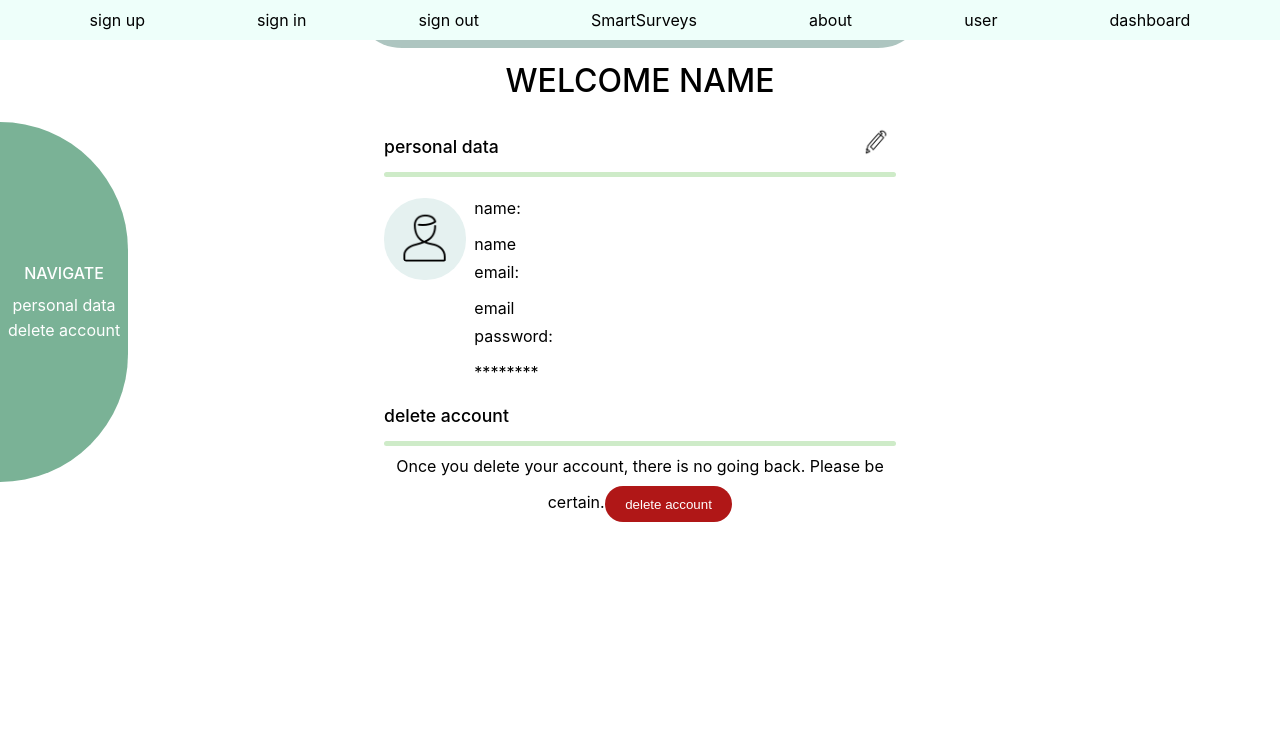
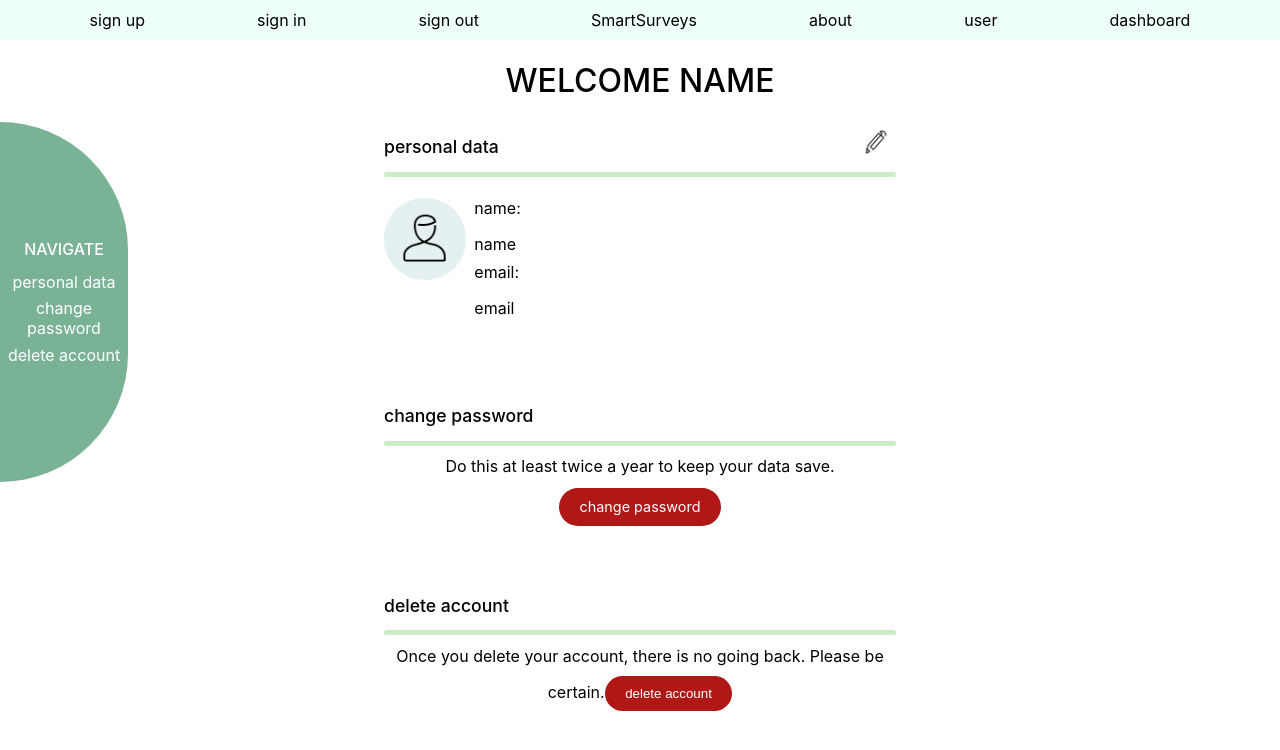
Before and after one commit to rishdor/emotional-response-recognition-in-surveys, a React (Create React App) app in the folder frontend/: page /user in a window 1280 px wide. Shown: the top 750 px of the page. Built offline with nearby package versions, Linux system fonts and the light colour scheme.

Commit message:
change password

```diff
--- a/frontend/src/css/User.css
+++ b/frontend/src/css/User.css
@@ -13,7 +13,7 @@
 
 .user_section{
     width: 40%;
-    margin: 0 auto;
+    margin: 0 auto 5% auto;
     display: flex;
     flex-direction: column;
 }
@@ -53,6 +53,11 @@
             height: 30px;
         }
 
+        .edit_icon_checkbox:checked ~ .edit_container_password{
+            margin-top: 0;
+            opacity: 1;
+        }
+
 
 .data_container{
     display: grid;
@@ -76,6 +81,9 @@
             margin-top: 10px;
         }
 
+        .change_pass_info{
+            margin: 0 auto 4% auto;
+        }
 
         .data{
             display: flex;
@@ -91,7 +99,9 @@
             margin-bottom: 2%;
         }
 
-.edit_container{
+.edit_container,
+.edit_container_password
+{
     background-color: var(--edit_background_color);
     position: absolute;
     top: 30vh;
@@ -143,7 +153,8 @@
     text-align: center;
 }
 
-    .delete_account input[type="submit"]{
+    .delete_account input[type="submit"],
+    .change_pass_label{
         background-color: var(--delete_color);
         color: #FFFFFF;
         border-radius: 30px;
@@ -152,7 +163,12 @@
         margin-top: 2%;
     }
 
-    .delete_account input[type="submit"]:hover{
+    .change_pass_label{
+        font-size: 90%;
+    }
+
+    .delete_account input[type="submit"]:hover,
+    .change_pass_label:hover{
         cursor: pointer;
         background-color: var(--delete_color_hover);
 }
--- a/frontend/src/js/User.js
+++ b/frontend/src/js/User.js
@@ -12,6 +12,7 @@ function User() {
         <ul>
             <li><h3>NAVIGATE</h3></li>
             <li><a href="#personal_data">personal data</a></li>
+            <li><a href="#change_password">change password</a></li>
             <li><a href="#del_account">delete account</a></li>
         </ul>
       </div>
@@ -37,10 +38,6 @@ function User() {
                                 <label for='email_edit'>email:</label>
                                 <input type='email_edit' name='email' placeholder='email'/>  {/* Replace placeholder value with the user's name, will be used to editing*/}
                             </div>
-                            <div class='data'>
-                                <label for='pass_edit'>password:</label>
-                                <input type='password' name='pass_edit' placeholder='********'/> {/*u know what to do */}
-                            </div>
                         </div>
                         <input type='submit' value='save changes'></input>
                     </div>
@@ -61,15 +58,36 @@ function User() {
                     <label for='email'>email:</label>
                     <p name='email'>email</p> {/* Replace email with the user's email */}
                 </div>
-                <div class='data'>
-                    <label for='email'>password:</label>
-                    <p name='email'>********</p> {/* DO NOT REPLACE */}
-                </div>
             </div>
         </div>
       </div>
 
-
+      <div class='user_section'>    {/*CHANGE PASSWORD*/}
+            <div class='above_line'>
+                <h2 class='section_name' id='change_password'>change password</h2>
+            </div>
+            <hr class='devide_line'></hr>
+            <div class='all_data'>
+            <p class='change_pass_info'>Do this at least twice a year to keep your data save.</p>
+                <div class='delete_account'>
+                    <input type='checkbox' id='change_pass' class='edit_icon_checkbox'/>
+                    <label for='change_pass' class='change_pass_label'>change password</label>
+                    {/* EDIT WINDOW */}
+                    <div class='edit_container_password'>
+                        <div class='edit_data'> {/* HIDE THIS DIV BY DEFAULT, SHOW WHEN EDIT ICON CLICKED */}
+                            <h2 class='edit_personal_data'>change password</h2>
+                            <div class='all_data'>
+                                <div class='data'>
+                                    <label for='pass_edit'>password:</label>
+                                    <input type='password' name='pass_edit' placeholder='********'/> {/*u know what to do */}
+                                </div>
+                            </div>
+                            <input type='submit' value='save changes'></input>
+                        </div>
+                    </div>
+                </div>
+            </div>
+        </div>
         <div class='user_section'>
             <div class='above_line'>
                 <h2 class='section_name' id='del_account'>delete account</h2>
```
